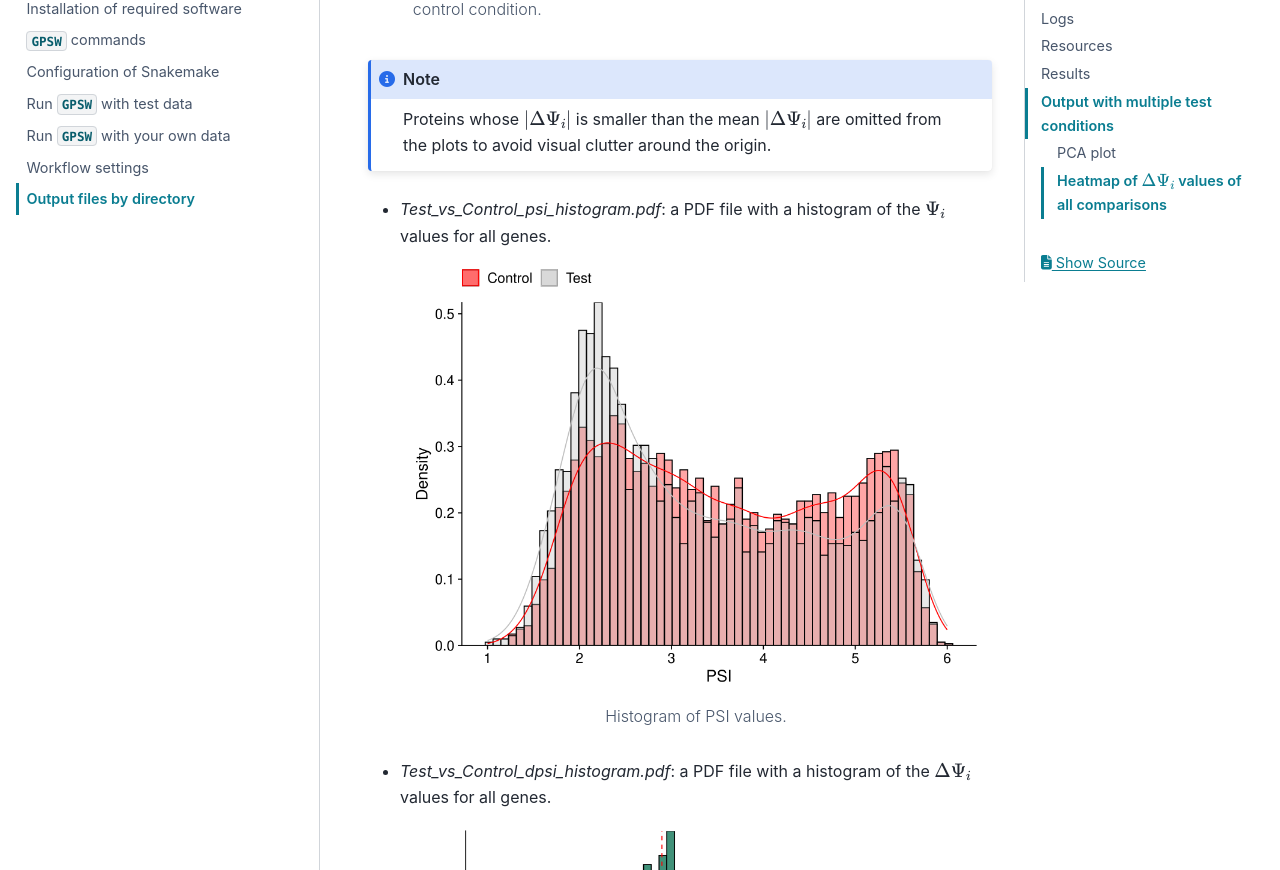
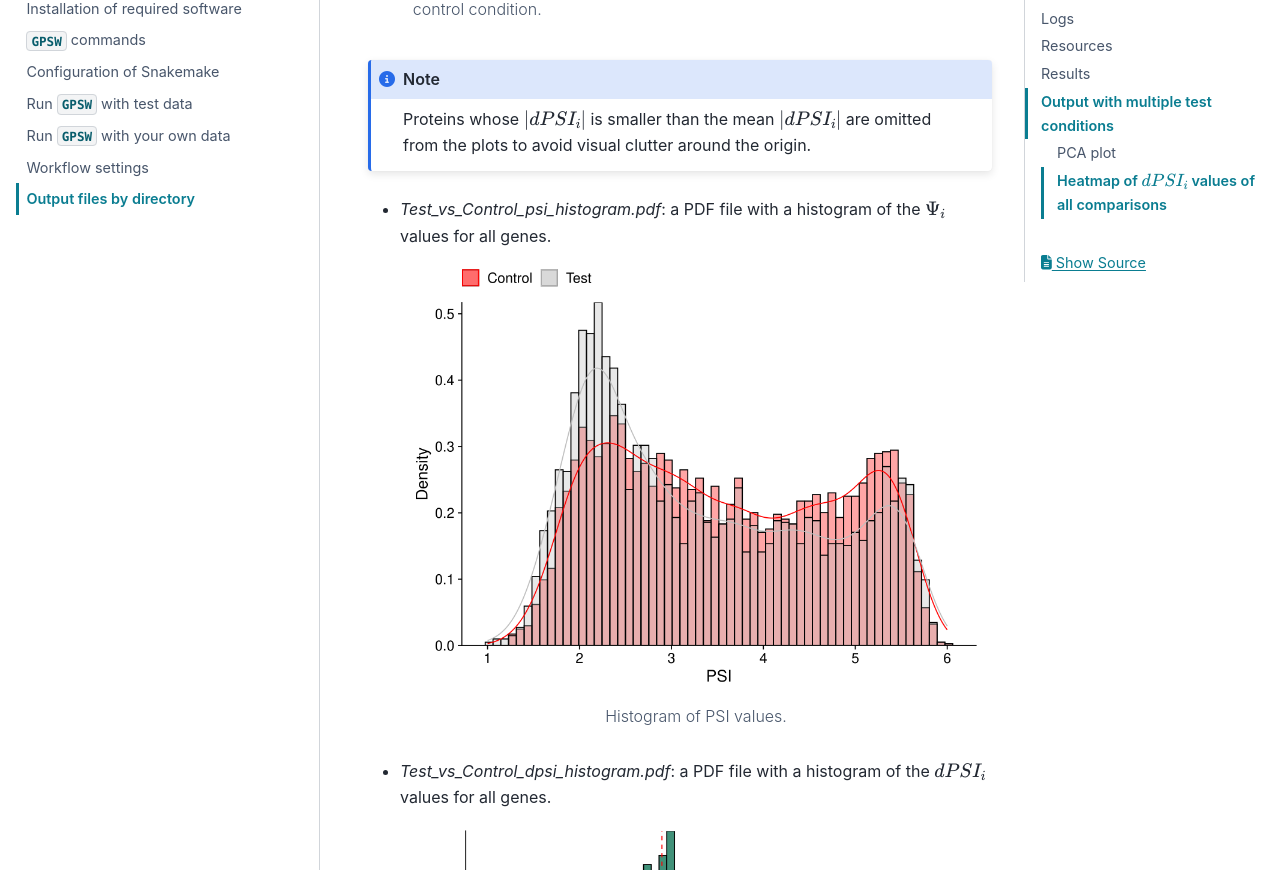
Before and after one commit to niekwit/gps-orfeome, a Sphinx documentation site: the page built from docs/output_files_by_directory.rst, in a window 1280 px wide and 1400 px high, scrolled down 4450 px. Shown: the part 151-1021 px from the top of the window. Built offline with Sphinx 7.4.7 and the PyData theme 0.15.4, drawn with Linux system fonts in a browser that asks for light colours; some of the changed text lies outside the part shown.

Commit message:
use dPSI instead of greek symbols

```diff
--- a/docs/output_files_by_directory.rst
+++ b/docs/output_files_by_directory.rst
@@ -491,7 +491,7 @@ The `psi_plots` directory contains the following subdirectories for each combina
 
 .. note::
 
-   Proteins whose :math:`|\Delta\Psi_i|` is smaller than the mean :math:`|\Delta\Psi_i|` are omitted from the plots to avoid visual clutter around the origin.
+   Proteins whose :math:`|dPSI_i|` is smaller than the mean :math:`|dPSI_i|` are omitted from the plots to avoid visual clutter around the origin.
 
 - `Test_vs_Control_psi_histogram.pdf`: a PDF file with a histogram of the :math:`\Psi_i` values for all genes.
 
@@ -500,14 +500,14 @@ The `psi_plots` directory contains the following subdirectories for each combina
 
      Histogram of PSI values.
 
-- `Test_vs_Control_dpsi_histogram.pdf`: a PDF file with a histogram of the :math:`\Delta\Psi_i` values for all genes.
+- `Test_vs_Control_dpsi_histogram.pdf`: a PDF file with a histogram of the :math:`dPSI_i` values for all genes.
 
   .. figure:: images/dpsi_histogram.png
      :alt: Histogram of delta PSI values
 
      Histogram of delta PSI values.
 
-- `Test_vs_Control_dpsi_sd_histogram.pdf`: a PDF file with a histogram of the :math:`\Delta\Psi_i` SD values for all genes.
+- `Test_vs_Control_dpsi_sd_histogram.pdf`: a PDF file with a histogram of the :math:`dPSI_i` SD values for all genes.
 
   .. figure:: images/sd_histogram.png
      :alt: Histogram of delta PSI SD values
@@ -640,15 +640,15 @@ The `qc/pca_plot.pdf` file contains a PCA plot of the ORF counts for all conditi
 
    PCA plot of the ORF counts for all conditions.
 
-Heatmap of :math:`\Delta\Psi_i` values of all comparisons
+Heatmap of :math:`dPSI_i` values of all comparisons
 ---------------------------------------------------------------------------------
 
-The `psi_plots` directory contains pdf/csv files with the heatmap data of :math:`\Delta\Psi_i` values for each ORF found as hits in any of the comparisons.
+The `psi_plots` directory contains pdf/csv files with the heatmap data of :math:`dPSI_i` values for each ORF found as hits in any of the comparisons.
 
 .. figure:: images/heatmap.png
    :alt: Heatmap of DeltaPSI values
 
-   Heatmap of :math:`\Delta\Psi_i` values for all comparisons.
+   Heatmap of :math:`dPSI_i` values for all comparisons.
 
 .. note::
-  As the clustering algorithm does not allow missing data (some genes are not found in all comparisons), missing data is replaced with :math:`\Delta\Psi_i = 0`.
+  As the clustering algorithm does not allow missing data (some genes are not found in all comparisons), missing data is replaced with :math:`dPSI_i = 0`.
--- a/docs/zscores.rst
+++ b/docs/zscores.rst
@@ -56,7 +56,7 @@ Where:
 Intra-ORF variability correction
 ^^^^^^^^^^^^^^^^^^^^^^^^^^^^^^^^^^^
 
-For each ORF, the :math:`\Delta\Psi` values are calculated for each individual good barcode. The intra-ORF variability is then assessed by calculating the standard deviation (:math:`\sigma`) of these :math:`\Delta\Psi` values. This standard deviation is then used to correct the z-score for intra-ORF variability:
+For each ORF, the :math:`dPSI` values are calculated for each individual good barcode. The intra-ORF variability is then assessed by calculating the standard deviation (:math:`\sigma`) of these :math:`dPSI` values. This standard deviation is then used to correct the z-score for intra-ORF variability:
 
 .. math::
 
@@ -64,8 +64,8 @@ For each ORF, the :math:`\Delta\Psi` values are calculated for each individual g
 
 Where:
 
-- :math:`\sigma_{i}` is the standard deviation of :math:`\Delta\Psi` values for an individual ORF.
-- :math:`\sigma_{floor}` is a minimum standard deviation floor, calculated as :math:`h \times 0.15` (where :math:`h` is the :math:`\Delta\Psi` hit threshold).
+- :math:`\sigma_{i}` is the standard deviation of :math:`dPSI` values for an individual ORF.
+- :math:`\sigma_{floor}` is a minimum standard deviation floor, calculated as :math:`h \times 0.15` (where :math:`h` is the :math:`dPSI` hit threshold).
 
 The use of :math:`\sigma_{floor}` prevents artificial inflation from very low variability.
 
```
Also changed, not shown: docs/workflow_settings.rst (+6 -4 lines).
